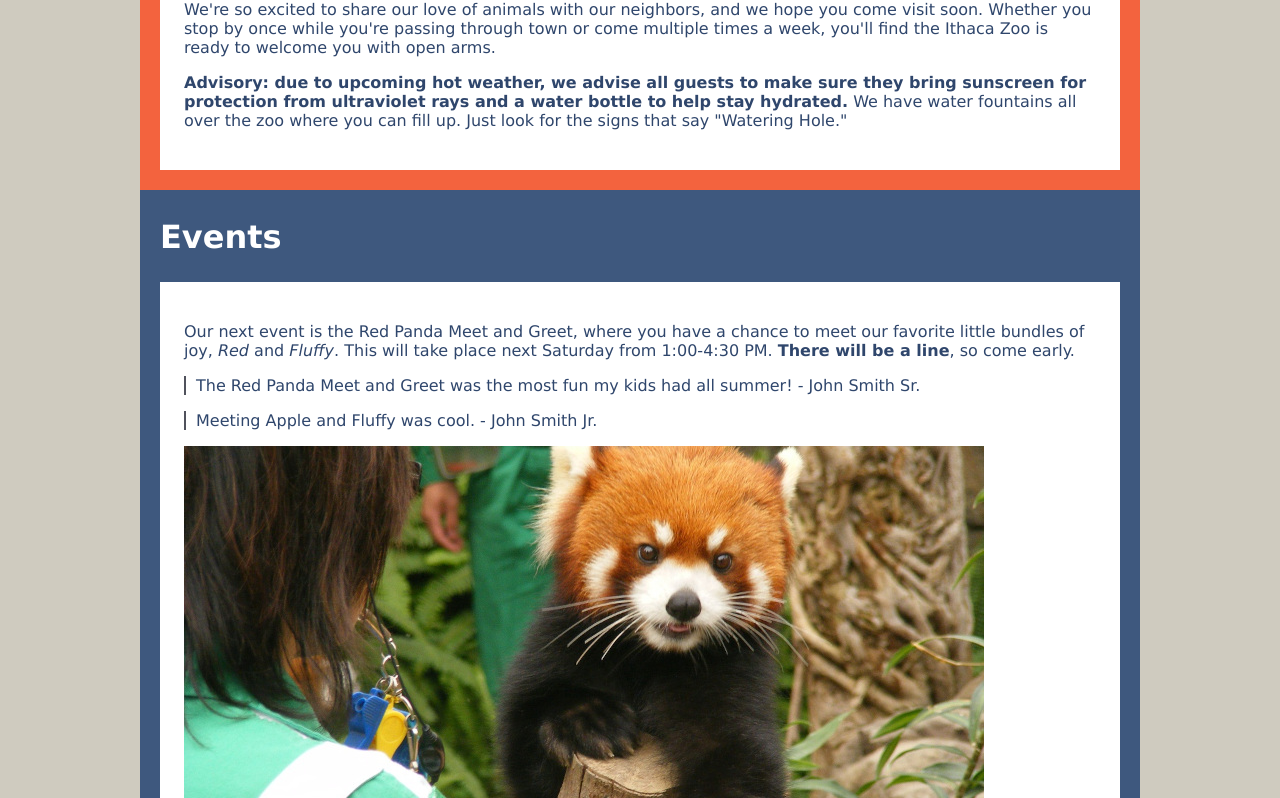
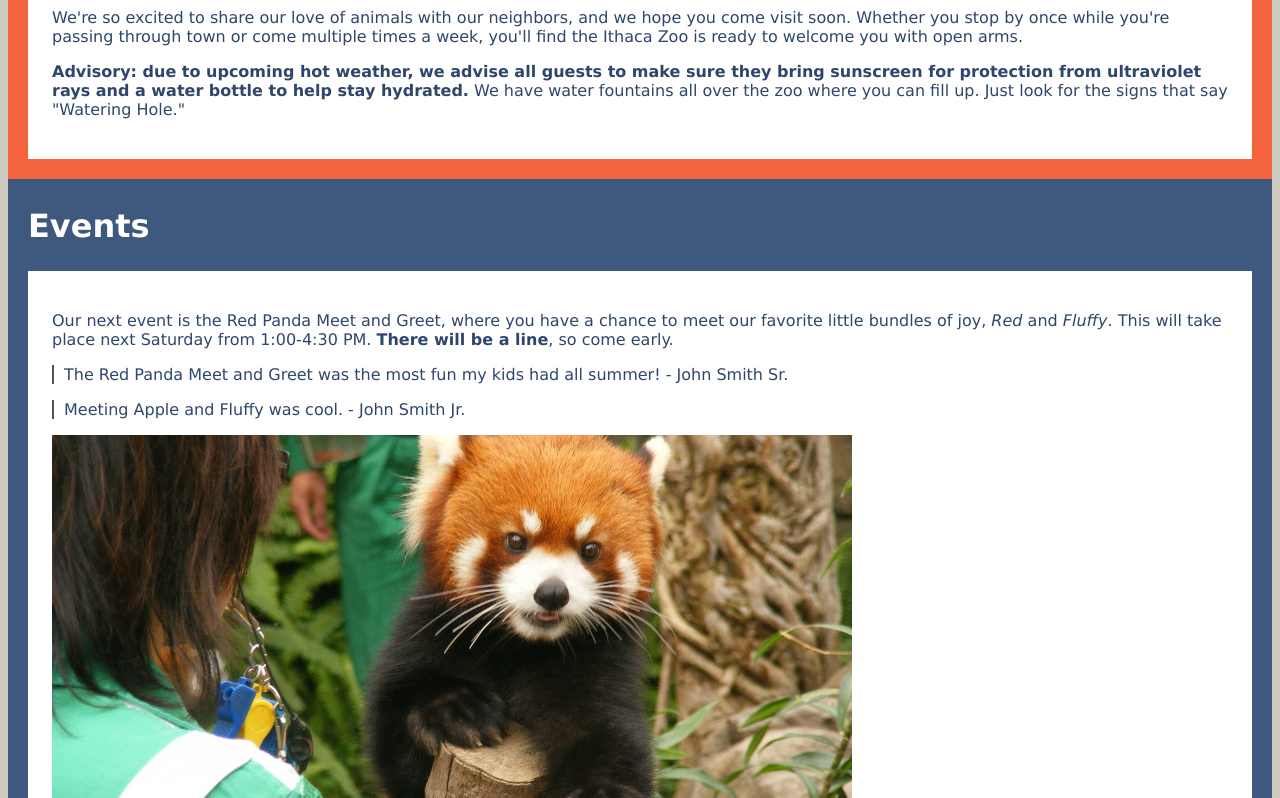
Before and after one commit to cornell-info1300-2024sp/class-08-activity-flexbox, a plain HTML site: page index.html in a window 1280 px wide. Shown: the part 585-1383 px from the top of the page. Drawn offline with Linux system fonts and the light colour scheme.

Commit message:
CSS Update

```diff
--- a/styles/site.css
+++ b/styles/site.css
@@ -2,19 +2,45 @@
 /*       from course-provided examples. This includes the Ithaca Zoo example.  */
 html {
   background-color: #cfcbbf;
+  /* bg color for page borders */
 }
 
+/*
+  Set a max viewing area for wide screens:
+
+    max-width: 1000px; <-- set max width of content area
+    margin: 0 auto; <-- center the content area
+*/
+
 body {
-  margin: 0 auto;
-  max-width: 1000px;
+  /* max-width: 1000px; */
+  /* set max width of content area */
+  /* margin: 0 auto; */
+  /*center the content area */
+
   font-family: 'Lucida Grande', 'Calibri', 'Cantarell', sans-serif;
 
   background-color: white;
 }
 
+/*
+  Setup the header as a flex container - with the h1 and nav side by side:
+
+  display: flex; <-- set as flex container
+  flex-direction: row; <-- setup as side by side
+  align-items: center; <-- center in container
+  gap: 40px; <-- add spacing between elements
+*/
+
 header {
+  /* display: flex; */
+  /* flex container */
+  /* flex-direction: row; */
+  /* side by side */
   /* align-items: center; */
+  /* center in container */
   /* gap: 40px; */
+  /* add spacing between elements */
 
   padding-left: 24px;
 
@@ -31,7 +57,18 @@ header h1 a {
   text-decoration: none;
 }
 
+/*
+  Setup the nav as a flex container with the nav links side by side:
+
+  display: flex; <-- flex the nav links
+  flex-direction: row; <-- side by side
+*/
 nav ul {
+  /* display: flex; */
+  /* flex the nav links */
+  /* flex-direction: row; */
+  /* side by side */
+
   margin: 0;
   padding: 0;
 }
@@ -84,15 +121,34 @@ h2 {
   background-color: #3e587e;
 }
 
-.columns {
+/*
+  Setup a generic flex container for side by side content:
+
+  .columns {
+    display: flex;
+    flex-direction: row;
+    gap: 24px;
+  }
+
+*/
+
+/* .columns {
   display: flex;
   flex-direction: row;
   gap: 24px;
-}
+} */
 
-.columns-center {
+/*
+  Setup a generic class to center flex items.
+
+  .columns-center {
+    align-items: center;
+  }
+*/
+
+/* .columns-center {
   align-items: center;
-}
+} */
 
 .readable {
   padding: 24px;
```
